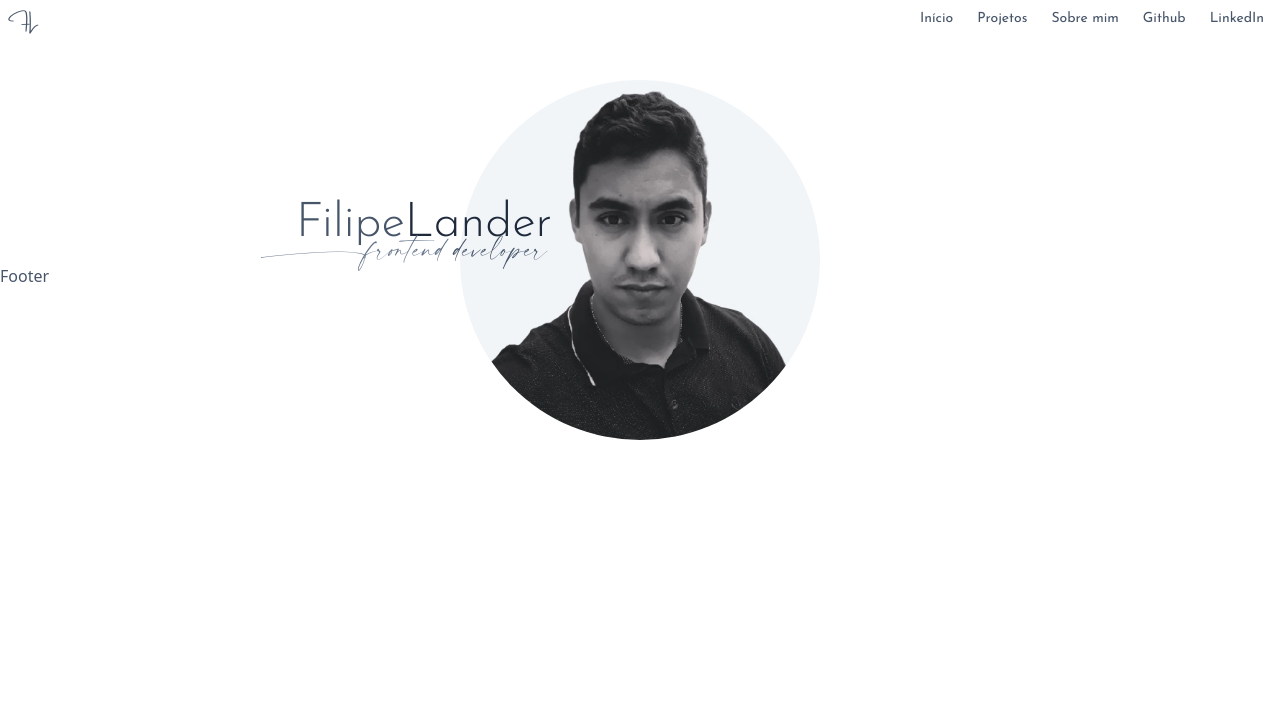
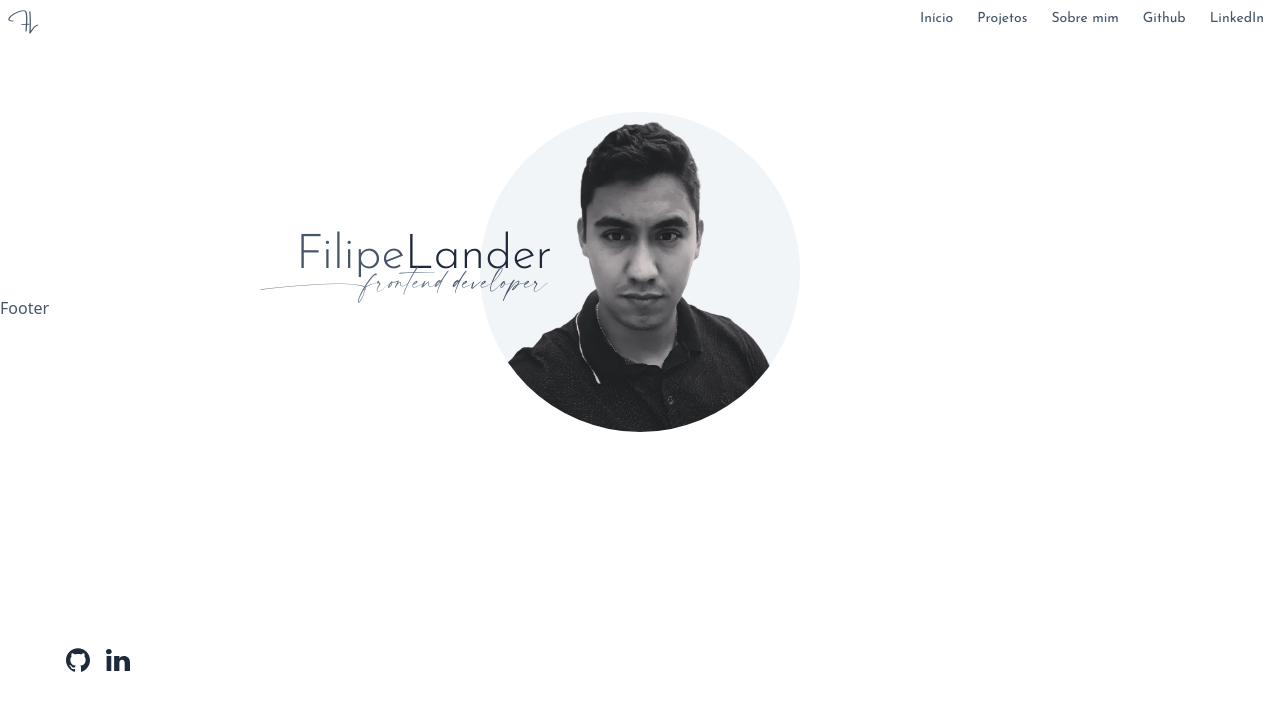
Before and after one commit to filipelanderst/website3, a React (Vite) app: page / in a window 1280 px wide. Shown: the top 710 px of the page. Built offline with nearby package versions, Linux system fonts and the light colour scheme.

Commit message:
home responsive

```diff
--- a/src/pages/Home.jsx
+++ b/src/pages/Home.jsx
@@ -8,18 +8,18 @@ import Technologies from '../components/Technologies';
 const Home = () => {
   return (
     <div className='home-container'>
-      <div className='perfil-img anima-fast'>
+      <div className='anima-fast w-40 mdlg:w-80 mdlg:my-[10vh] mdlg:mx-auto absolute mdlg:static right-0 pt-[4vh] mdlg:-[0vh]'>
         <img src={PerfilMobile} alt='' loading='lazy' className='mdlg:hidden' />
         <img
           src={PerfilDesktop}
           alt=''
           loading='lazy'
-          className='hidden mdlg:block'
+          className='hidden mdlg:block rounded-full'
         />
       </div>
 
-      <div className='anima-slow'>
-        <h1 className='mt-48 mdlg:mt-[-320px] mr-28 mdlg:ml-[-320px] mdlg:text-center absolute mdlg:static right-0 text-5xl font-light text-slate-800'>
+      <div className='anima-slow mt-[12vh] mdlg:mt-[15vh]'>
+        <h1 className='mt-32 mdlg:mt-[-360px] lg:mt-[-320px] mr-28 mdlg:ml-[-320px] mdlg:text-center absolute mdlg:static right-0 text-5xl font-light text-slate-800'>
           <span
             className='hidden xs:inline-block
         '
@@ -28,7 +28,7 @@ const Home = () => {
           </span>
           Lander
         </h1>
-        <h3 className='modernline mt-56 mdlg:-mt-4 mr-28 mdlg:ml-[-360px] mdlg:text-center absolute mdlg:static right-0 text-2xl font-light text-slate-500'>
+        <h3 className='mt-40 modernline mdlg:-mt-4 mr-28 mdlg:ml-[-360px] mdlg:text-center absolute mdlg:static right-0 text-2xl font-light text-slate-500'>
           S_1frontend{' '}
           <span
             className='modernline hidden xs:inline-block
@@ -38,7 +38,7 @@ const Home = () => {
           </span>
         </h3>
 
-        <div className='anima-slow hidden xxs:block mdlg:grid mdlg:grid-cols-2 gap-4 w-6 mdlg:w-16 absolute left-0 bottom-0 ml-[5vh] mdlg:ml-[50px] pb-[20vh]'>
+        <div className='anima-slow mdlg:grid mdlg:grid-cols-2 gap-4 w-6 mdlg:w-16 absolute left-0 top-0 ml-[10vw] mdlg:ml-[50px] pt-[80vh]'>
           <a
             href='https://github.com/flx-lander7'
             target='_blank'
@@ -56,7 +56,7 @@ const Home = () => {
           </a>
         </div>
 
-        <div className='hidden mdlg:block grid grid-cols-2 anima-slow absolute right-0 bottom-0 mr-[275px] mr-[40vh] pb-[20.6vh]'>
+        <div className='hidden mdlg:block grid grid-cols-2 anima-slow absolute right-0 top-0 mr-[275px] pt-[80vh]'>
           <Technologies />
         </div>
       </div>
--- a/src/scss/_animations.scss
+++ b/src/scss/_animations.scss
@@ -2,17 +2,17 @@
 
 .anima-fast {
   animation-name: anima;
-  animation-duration: 500ms;
+  animation-duration: 300ms;
 }
 
 .anima {
   animation-name: anima;
-  animation-duration: 1s;
+  animation-duration: 600ms;
 }
 
 .anima-slow {
   animation-name: anima;
-  animation-duration: 2s;
+  animation-duration: 1.2s;
 }
 
 @keyframes anima {
--- a/src/scss/style.scss
+++ b/src/scss/style.scss
@@ -128,27 +128,6 @@ p {
   @apply invisible;
 }
 
-.perfil-img {
-  width: 200px;
-  padding: 40px 0px;
-  position: absolute;
-  right: 0;
-}
-
-@media (min-width: 820px) {
-  .perfil-img {
-    margin: 5vh auto;
-    width: 360px;
-    display: grid;
-    grid-template-columns: 1fr;
-    position: static;
-
-    img {
-      border-radius: 50%;
-    }
-  }
-}
-
 .limit-title {
   display: -webkit-box;
   text-overflow: ellipsis;
```
